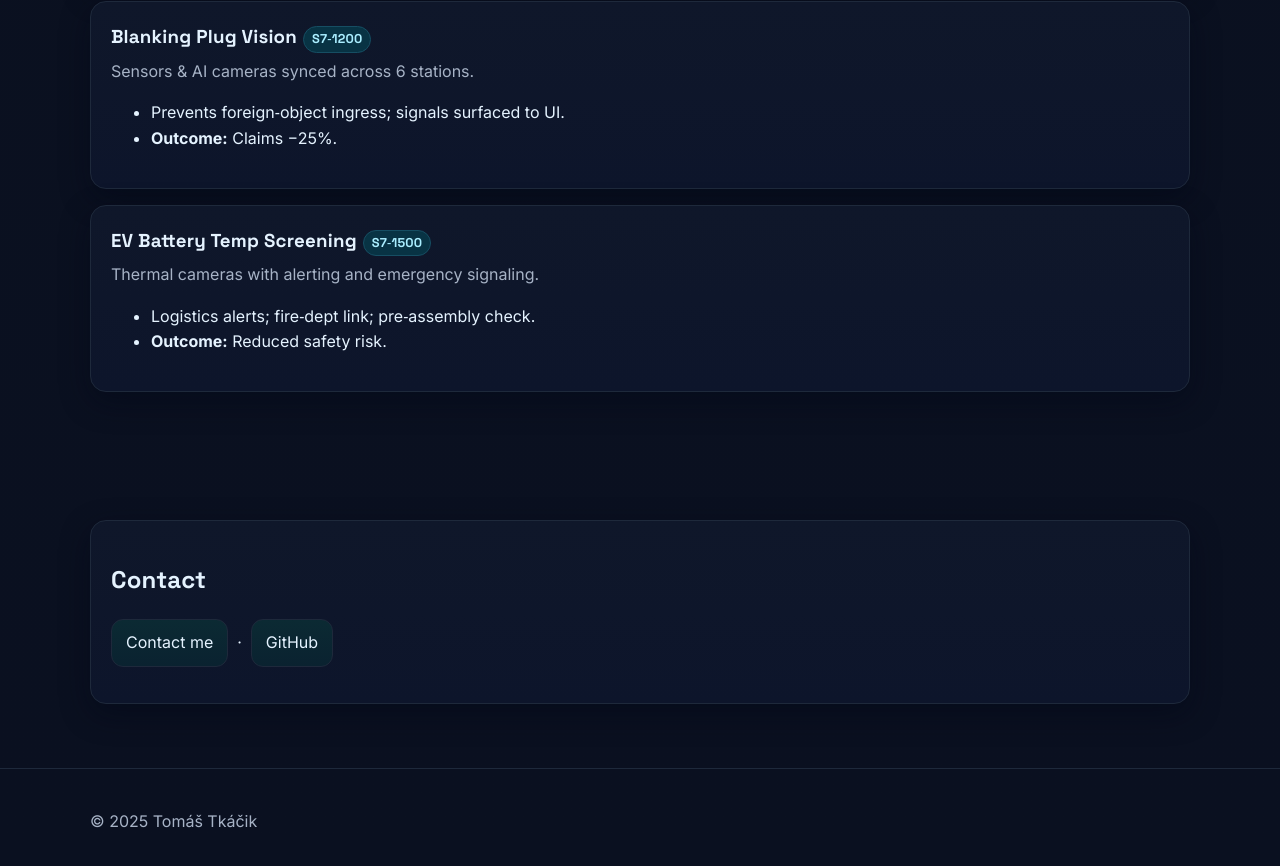
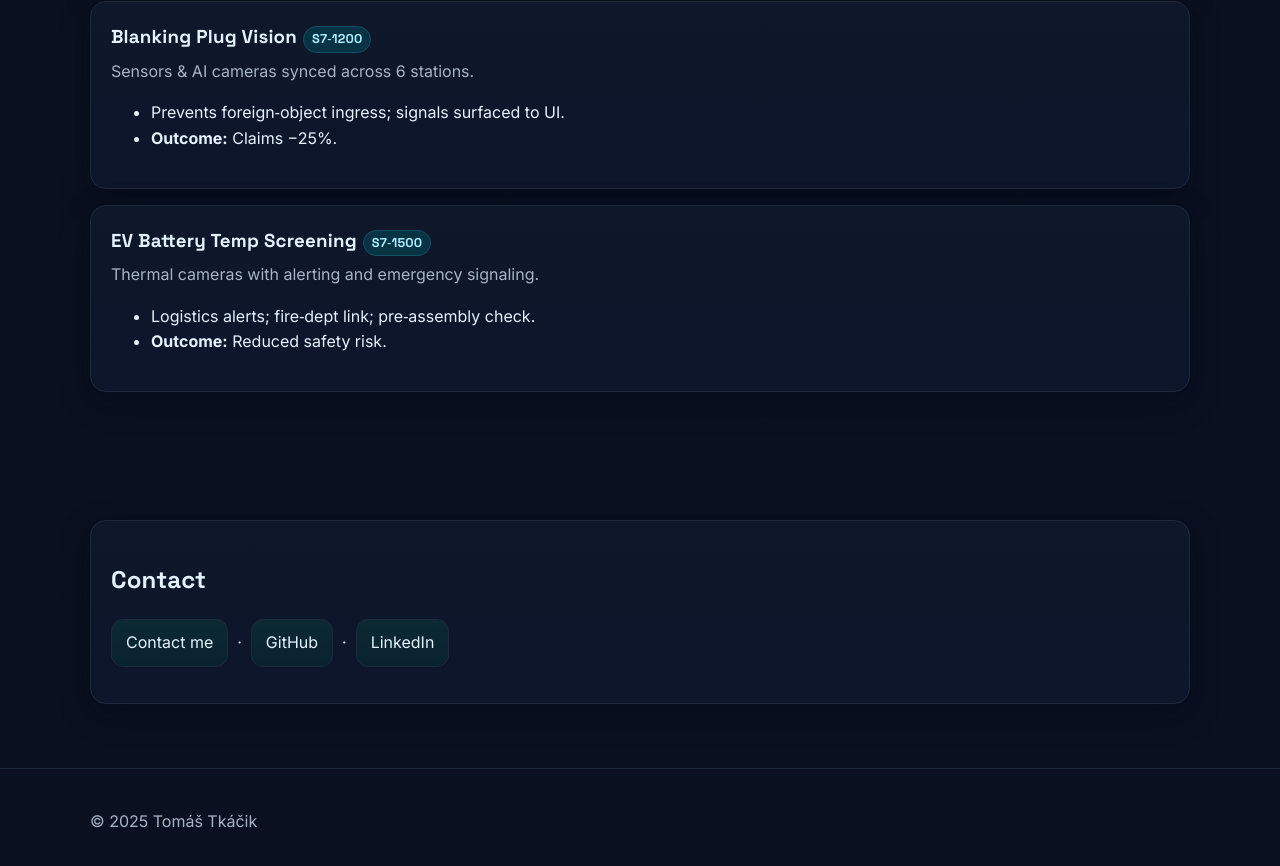
Before and after one commit to Argenlo21/argenlo21.github.io, a plain HTML site: page index.html in a window 1280 px wide. Shown: the part 3472-4338 px from the top of the page. Drawn offline with Linux system fonts and the light colour scheme.

```diff
--- a/index.html
+++ b/index.html
@@ -311,6 +311,8 @@
             <a class="btn" href="mailto:tkacikto@gmail.com">Contact me</a>
             &nbsp;·&nbsp;
             <a class="btn" href="https://github.com/argenlo21" target="_blank" rel="noopener">GitHub</a>
+            &nbsp;·&nbsp;
+            <a class="btn" href="https://linkedin.com/in/tomáš-t-475421153" target="_blank" rel="noopener">LinkedIn</a>
           </p>
         </article>
       </div>
```
